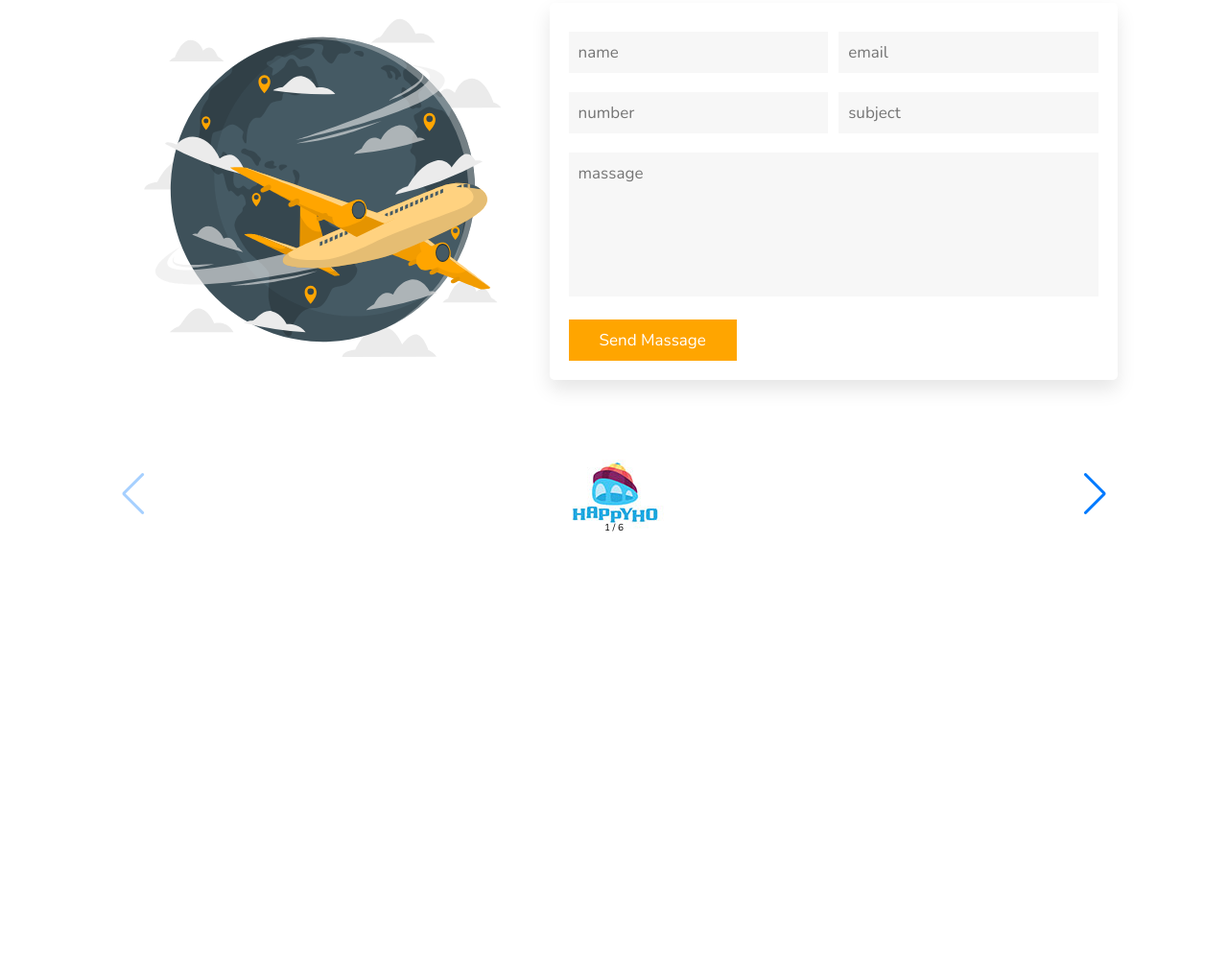
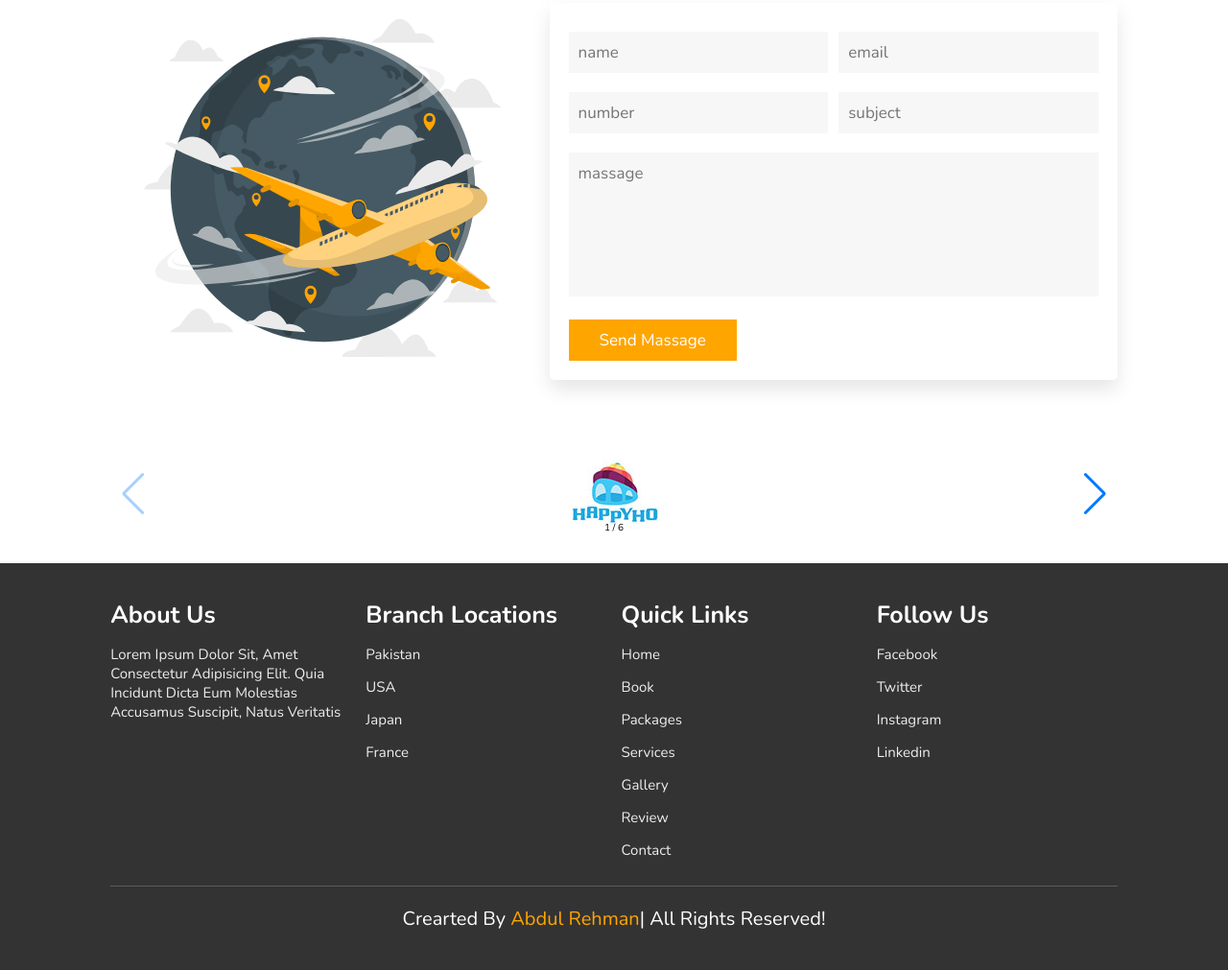
Before and after one commit to likeam/TravelAgency-, a plain HTML site: page index.html in a window 1280 px wide. Shown: the part 4725-5736 px from the top of the page at 96% size. Before the commit the page ends 5312 px from the top, so only its background shows below. Drawn offline with nearby package versions, Linux system fonts and the light colour scheme.

Commit message:
Buiding the Footer Section

```diff
--- a/index.html
+++ b/index.html
@@ -465,6 +465,40 @@
             </div>
         </section>
 
+        <section class="footer">
+            <div class="box-container">
+                <div class="box">
+                    <h3>about us</h3>
+                    <p>Lorem ipsum dolor sit, amet consectetur adipisicing elit. Quia incidunt dicta eum molestias accusamus suscipit, natus veritatis </p>
+                </div>
+                <div class="box">
+                    <h3>branch locations</h3>
+                    <a href="#">pakistan</a>
+                    <a href="#">USA</a>
+                    <a href="#">japan</a>
+                    <a href="#">france</a>
+                </div>
+                <div class="box">
+                    <h3>quick links</h3>
+                    <a href="#">home</a>
+                    <a href="#">book</a>
+                    <a href="#">packages</a>
+                    <a href="#">services</a>
+                    <a href="#">gallery</a>
+                    <a href="#">review</a>
+                    <a href="#">contact</a>
+                </div>
+                <div class="box">
+                    <h3>follow us</h3>
+                    <a href="#">facebook</a>
+                    <a href="#">twitter</a>
+                    <a href="#">instagram</a>
+                    <a href="#">linkedin</a>
+                </div>
+            </div>
+            <h1 class="credit">crearted by <span>Abdul Rehman</span>| all rights reserved!</h1>
+        </section>
+
         <script src="https://unpkg.com/swiper/swiper-bundle.min.js"></script>
         <script src="./app.js"></script>
     </body>
--- a/style.css
+++ b/style.css
@@ -515,6 +515,53 @@ header .search-bar-container label:hover{
 }
 
 
+/* FOOTER SECTION */
+.footer{
+    background:#333;
+}
+.footer .box-container{
+    display: flex;
+    flex-wrap: wrap;
+    gap:1.5rem;
+}
+.footer .box-container .box{
+    padding:1rem 0;
+    flex:1 1 25rem;
+}
+.footer .box-container .box h3{
+    font-size: 2.5rem;
+    padding:.7rem 0;
+    color:#fff;
+}
+.footer .box-container .box p{
+    font-size: 1.5rem;
+    padding:.7rem 0;
+    color:#eee;
+}
+.footer .box-container .box a{
+    display: block;
+    font-size: 1.5rem;
+    padding:.7rem 0;
+    color:#eee;
+}
+.footer .box-container .box a:hover{
+    color:var(--orange);
+    text-decoration: underline;
+}
+.footer .credit{
+    text-align: center;
+    padding:2rem 1rem;
+    margin-top: 1rem;
+    font-size: 2rem;
+    font-weight: normal;
+    color:#fff;
+    border-top: .1rem solid rgba(255,255,255,.2);
+}
+.footer .credit span{
+    color:var(--orange);
+}
+
+
 
 
 
@@ -584,5 +631,8 @@ header .search-bar-container label:hover{
     font-size: 2.5rem;
     }
 
+    .contact .row form .inputBox input{
+        width:100%;
+    }
 
 }
```
